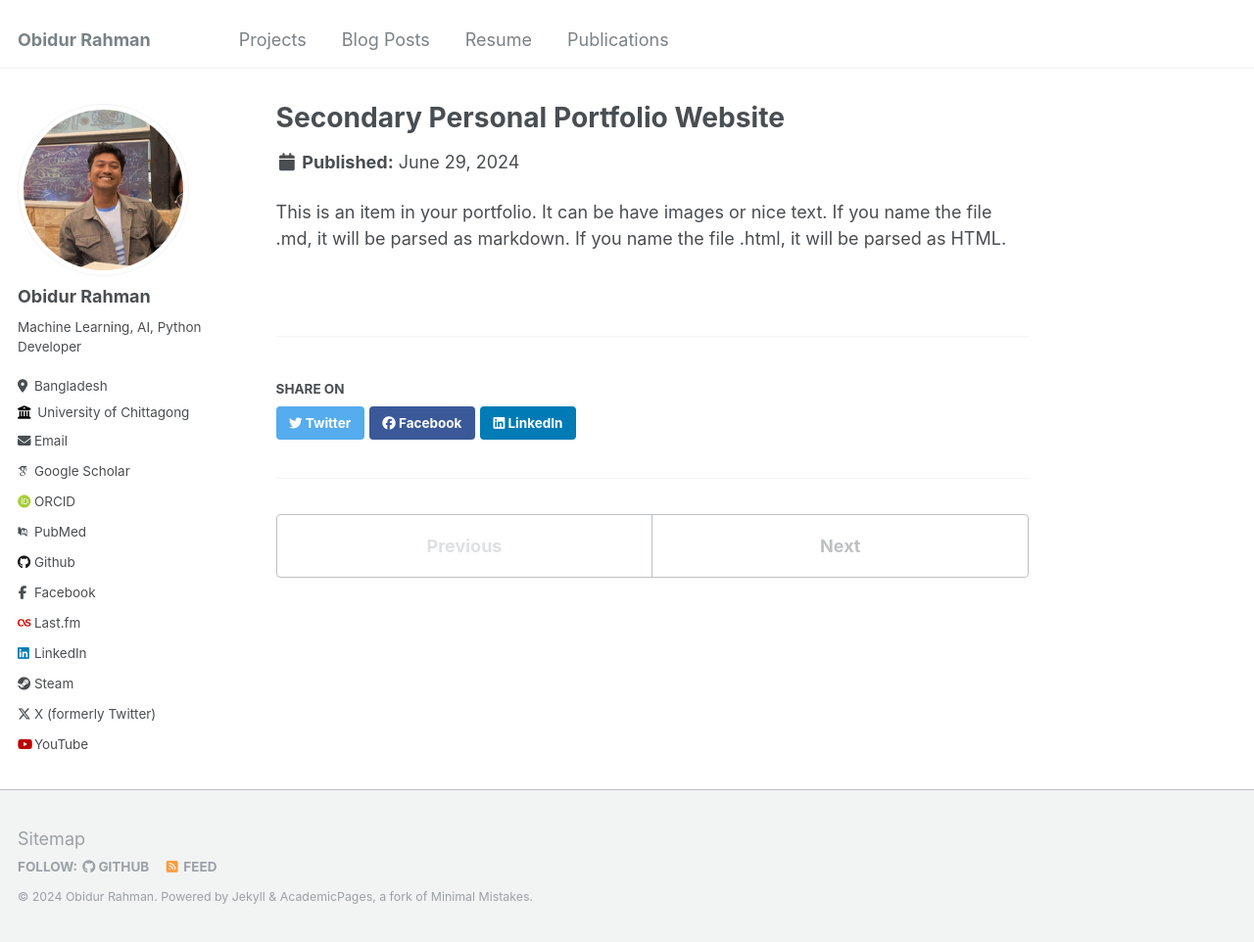
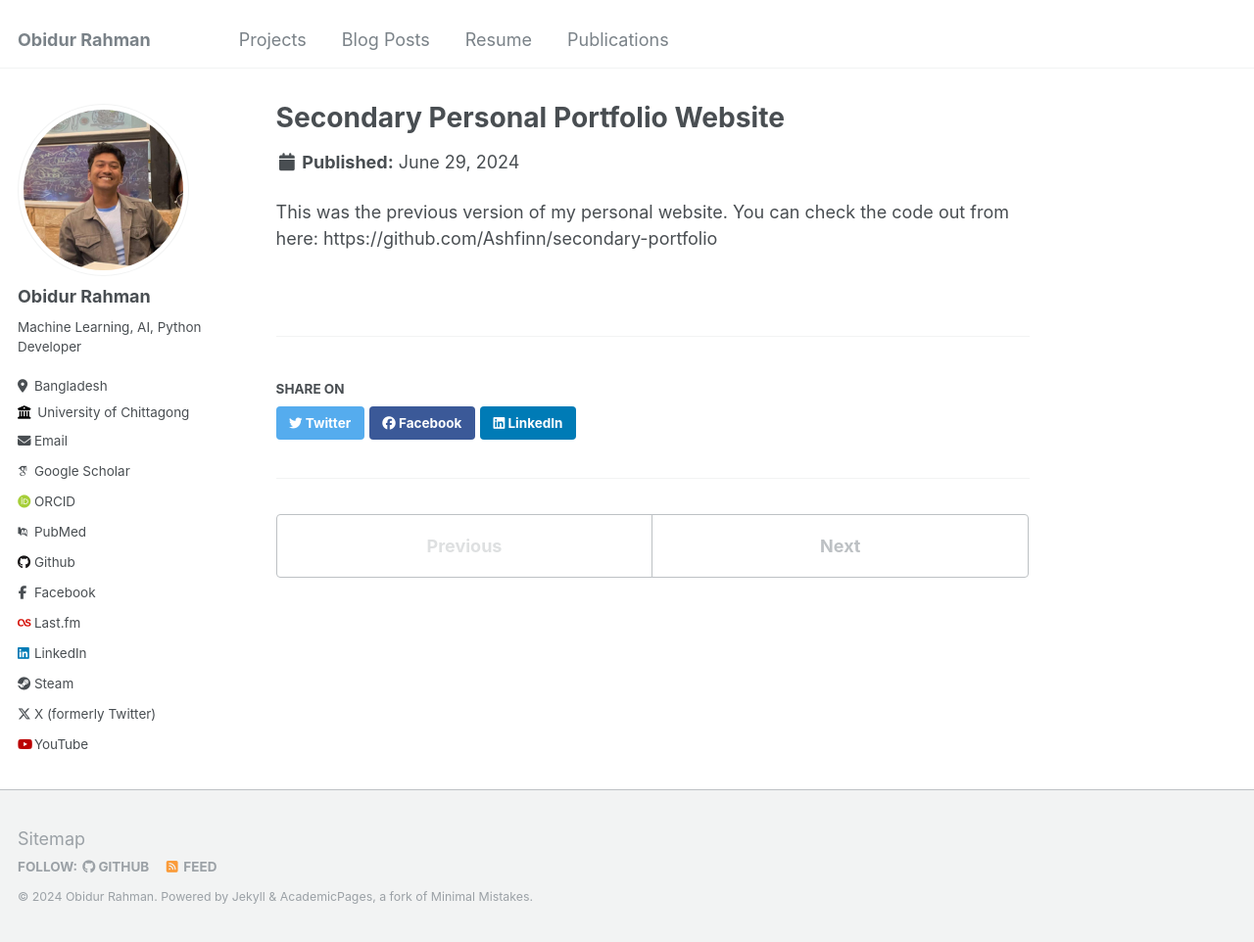
Before and after one commit to Ashfinn/personal-website, a Jekyll site: the page built from _portfolio/portfolio-1.md, in a window 1280 px wide and 962 px high. Shown: the whole window at 98% size. Built offline with Jekyll 4.4.1, drawn with Linux system fonts in a browser that asks for light colours; some web fonts are replaced.

Commit message:
modified:   _pages/about.md 	modified:   _portfolio/portfolio-1.md     modified:   _portfolio/portfolio-2.md 	modified:   _portfolio/portfolio-3.md

```diff
--- a/_portfolio/portfolio-1.md
+++ b/_portfolio/portfolio-1.md
@@ -4,4 +4,5 @@
 collection: portfolio
 ---
 
-This is an item in your portfolio. It can be have images or nice text. If you name the file .md, it will be parsed as markdown. If you name the file .html, it will be parsed as HTML.
+This was the previous version of my personal website.
+You can check the code out from here: https://github.com/Ashfinn/secondary-portfolio
```
Also changed, not shown: _pages/about.md (+1 -2 lines), _portfolio/portfolio-2.md (+2 -0 lines), _portfolio/portfolio-3.md (+2 -1 lines).
